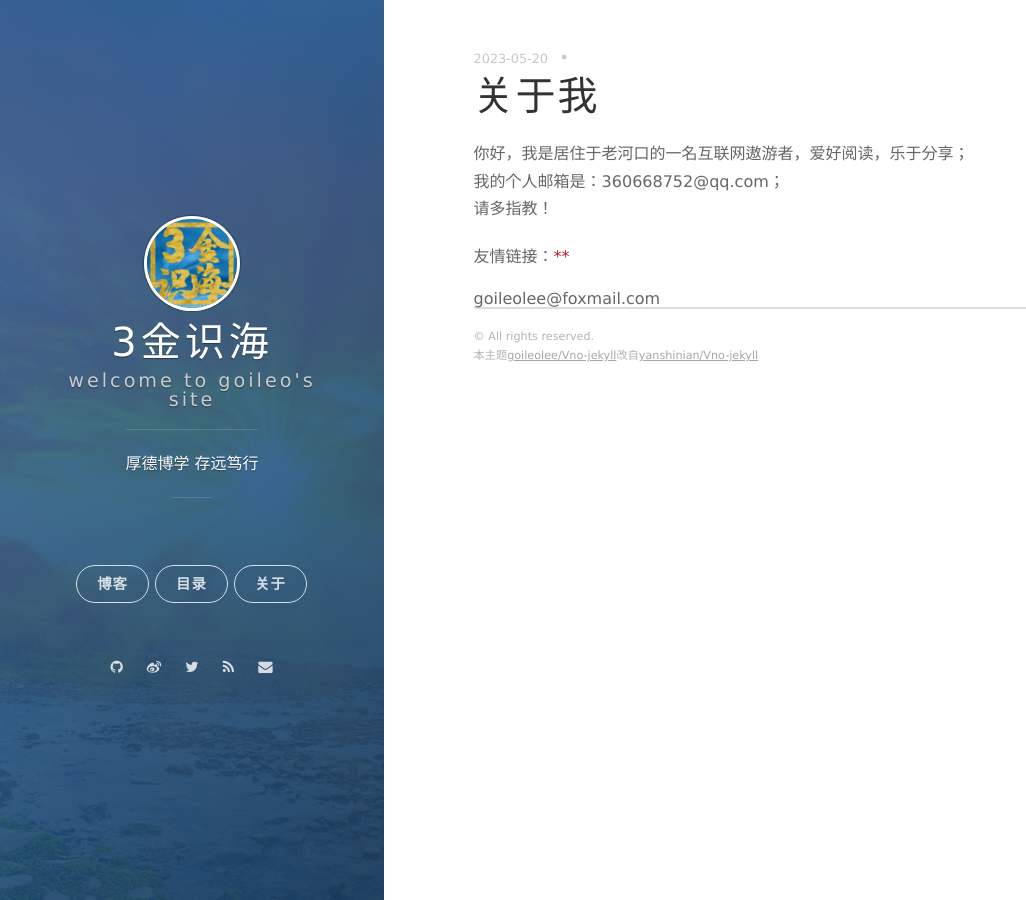
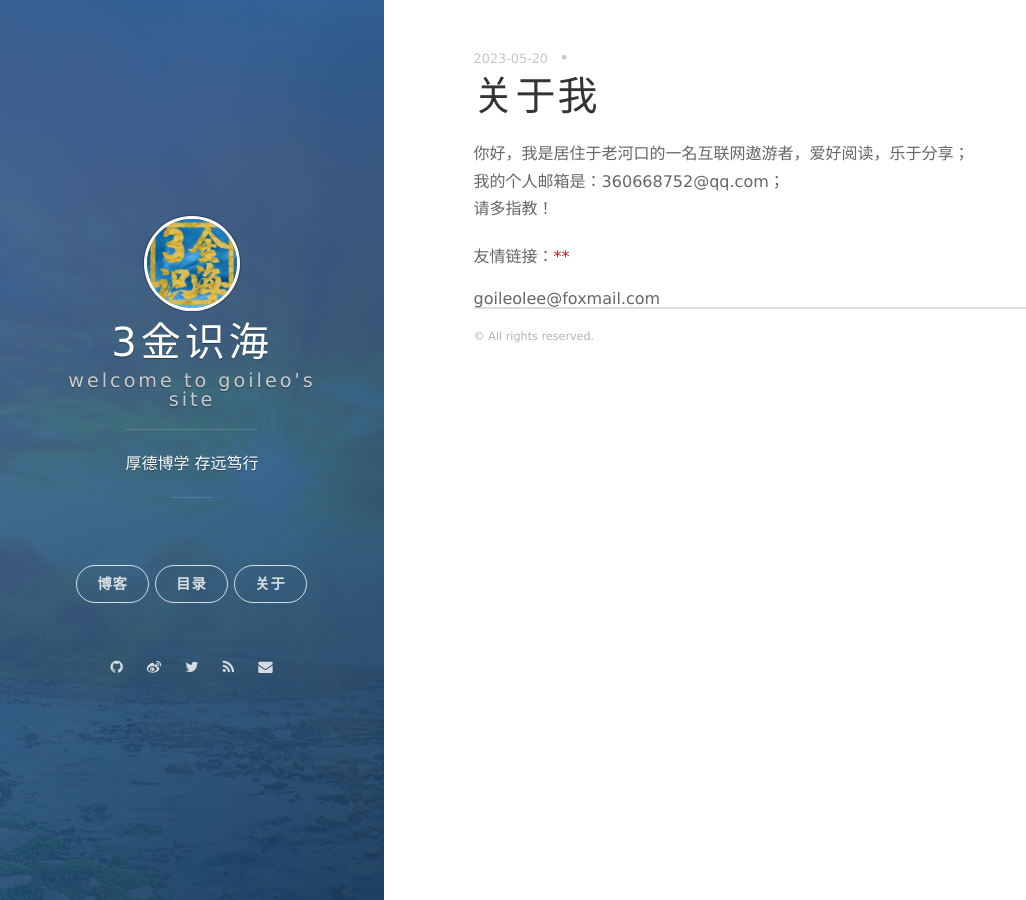
Before and after one commit to 3jinshihai/3jinshihai.github.io, a Jekyll site: the page built from aboutme.html, in a window 1280 px wide. Shown: the whole page, without its empty margins (0-1026 px from the left). Built offline with Jekyll 4.4.1, drawn with Linux system fonts in a browser that asks for light colours; nearby versions of some CDN libraries; Markdown is read by kramdown in place of the engine named in the settings; comment, search, counter and statistics services are not loaded.

Commit message:
Update footer.html

```diff
--- a/_includes/footer.html
+++ b/_includes/footer.html
@@ -1,6 +1,4 @@
 
 <footer class="footer">
     <span class="footer__copyright">&copy; {{date format="YYYY"}}  All rights reserved.</span>
-    <span class="footer__copyright">本主题<a href="https://github.com/goileolee/goileolee.github.io">goileolee/Vno-jekyll</a>改自<a href="https://github.com/yanshinian">yanshinian/Vno-jekyll</a>
-
 </footer>
```
